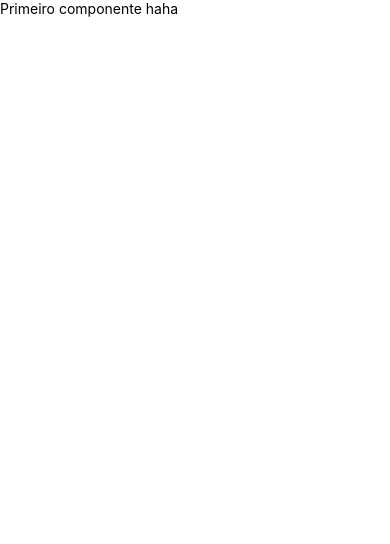
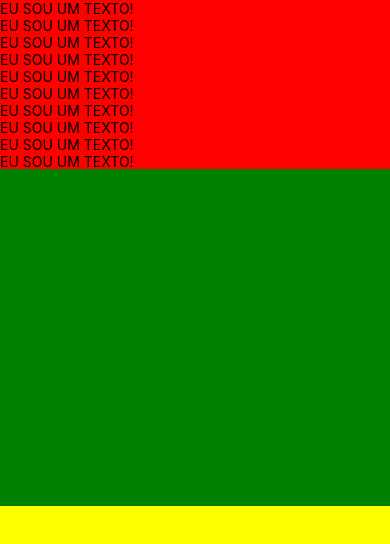
Before and after one commit to FabioGomesLima/React-expo, a React Native app: screen / in a window 390 px wide. Shown: the top 544 px of the page. Built offline with nearby package versions, Linux system fonts and the light colour scheme.

Commit message:
Flexbox tamanhos fixos e dinâmicos

```diff
--- a/App.js
+++ b/App.js
@@ -1,34 +1,47 @@
-import React from 'react'; // Importa a biblioteca React
+import React from 'react';
+import { View, Text,SafeAreaView  } from 'react-native';
 
-import { View, Text } from 'react-native'; // Importa os componentes View e Text do pacote react-native
+function App(){
+    // flex 1, todos ocupam o tamanho da tela.
+    // cada um tem flex 1 , então cada ficar com parte da tela
+    //  <SafeAreaView style={{flex:2,  backgroundColor:'yellow'}}></SafeAreaView>...
+    // também posso pegar aumentar o flex ele pegar mais um pouco da metade da tela
 
-// Definição de um componente de função. A função está comentada aqui.
+    return(
+        <SafeAreaView style={{flex:1,backgroundColor:'black'}}>
 
-//function App(){
-  // Retorna um componente de texto com o texto "Oi tudo bem?"
-  //return <Text>Oi tudo bem?</Text>
-//}
 
-// Está sendo exportada uma função anônima que retorna um componente de texto.
-//A função está comentada aqui.
+        <SafeAreaView style={{flex:1, backgroundColor:'red'}}>
 
-/* export default function(){
-Retorna um componente de texto com o texto "olá mundo"
-  return <Text>olá mundo</Text>
-} */
+        <Text>EU SOU UM TEXTO!</Text>
+        <Text>EU SOU UM TEXTO!</Text>
+        <Text>EU SOU UM TEXTO!</Text>
+        <Text>EU SOU UM TEXTO!</Text>
+        <Text>EU SOU UM TEXTO!</Text>
+        <Text>EU SOU UM TEXTO!</Text>
+        <Text>EU SOU UM TEXTO!</Text>
+        <Text>EU SOU UM TEXTO!</Text>
+        <Text>EU SOU UM TEXTO!</Text>
+        <Text>EU SOU UM TEXTO!</Text>
+        <Text>EU SOU UM TEXTO!</Text>
+        <Text>EU SOU UM TEXTO!</Text>
+        <Text>EU SOU UM TEXTO!</Text>
+        <Text>EU SOU UM TEXTO!</Text>
+        <Text>EU SOU UM TEXTO!</Text>
+        <Text>EU SOU UM TEXTO!</Text>
+        <Text>EU SOU UM TEXTO!</Text>
+        <Text>EU SOU UM TEXTO!</Text>
+        </SafeAreaView>
 
 
 
-/*
-  Exporta um componente de função anônima usando uma sintaxe de arrow function.
-  Esta função retorna um componente de texto com o texto "Meu primeiro componente!!"
-*/
+        <SafeAreaView style={{flex:2,  backgroundColor:'green'}}></SafeAreaView>
+
+        <SafeAreaView style={{flex:2,  backgroundColor:'yellow'}}></SafeAreaView>
 
 
-/* export default () => {
-  return <Text>Meu primeiro componente!!</Text>
-} */
+        </SafeAreaView>
+    );
+}
 
-// Exporta uma função anônima usando uma sintaxe de arrow function sem a necessidade de chaves.
-
-export default () => <Text>Primeiro componente haha</Text>
+export default App;
```
